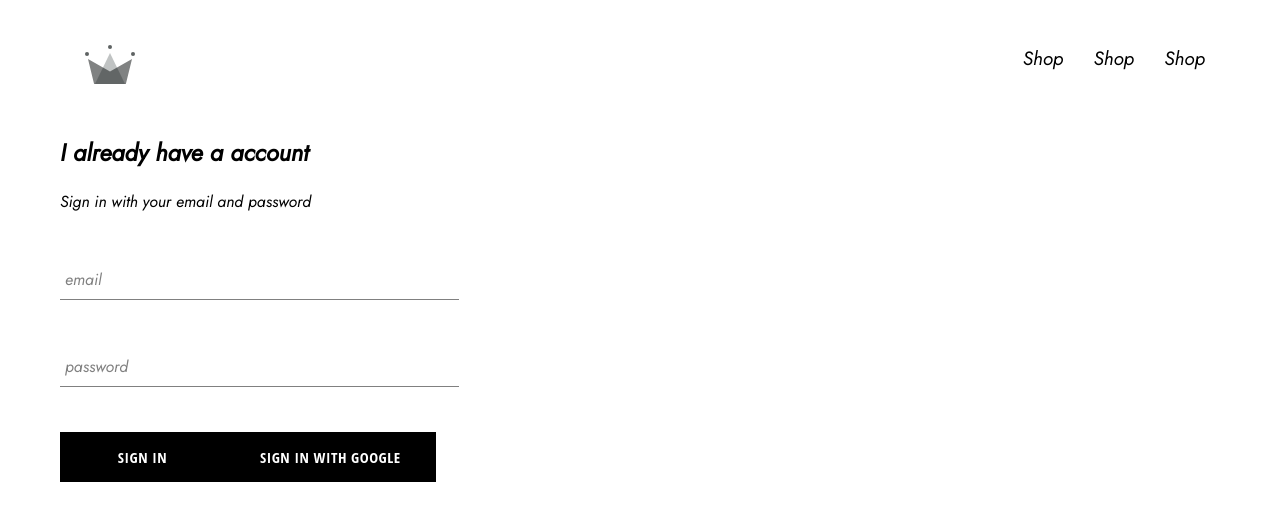
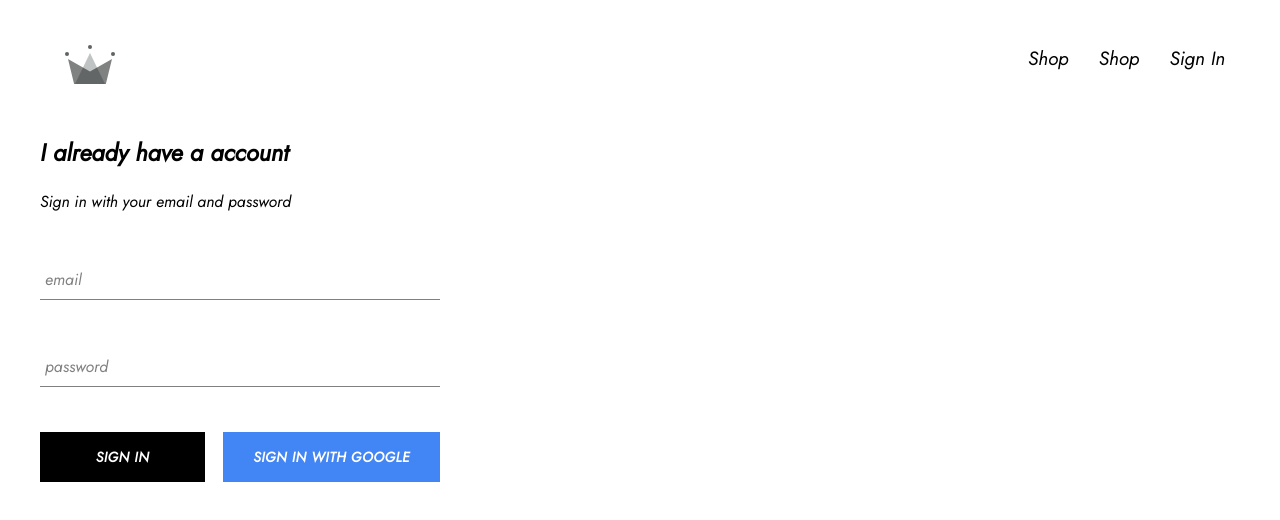
Before and after one commit to xluo62/online-shop, a React (Create React App) app: page /signin in a window 1280 px wide. Shown: the top 520 px of the page. Built offline with nearby package versions, Linux system fonts and the light colour scheme; no server answers.

Commit message:
Storing User Data in Firebase

```diff
--- a/src/App.css
+++ b/src/App.css
@@ -1,4 +1,9 @@
 body {
   font-family: 'Jost', sans-serif;
-  padding: 20px 60px;
+  padding: 20px 40px;
 }
+
+
+*{
+  box-sizing: border-box;
+}
--- a/src/App.js
+++ b/src/App.js
@@ -5,7 +5,7 @@ import HomePage from './pages/homepage/homepage.component';
 import ShopPage from './pages/shoppage/shop.component';
 import Header from './components/header/header.component';
 import SignINAndSignUpPage from './pages/sign-in-and-sign-up/sign-in-and-sign-up.component';
-import { auth } from './firebase/firebase.utils';
+import { auth, createUserProfileDocument } from './firebase/firebase.utils';
 
 class App extends React.Component {
   constructor(props){
@@ -17,19 +17,38 @@ class App extends React.Component {
   }
   unsubscribeFromAuth = null;
   componentDidMount() {
-    this.unsubscribeFromAuth = auth.onAuthStateChanged(user => {
-      this.setState({ currentUser: user});
-      console.log(user);
+    this.unsubscribeFromAuth = auth.onAuthStateChanged(async userAuth => {
+
+      if (userAuth){
+        const userRef = await createUserProfileDocument(userAuth);
+        //建立第二个subscription
+        userRef.onSnapshot(snapshot => {
+          this.setState(
+            {
+              currentUser:{
+                id: snapshot.id,
+                ...snapshot.data()
+              }
+            });
+        });
+        console.log(`${userAuth.displayName} Signed In`);
+      }
+
+      else{
+        this.setState({ currentUser: userAuth});
+        console.log(userAuth);
+      }
+
     })
   }
   componentWillUnmount() {
     this.unsubscribeFromAuth();
   }
-  component
+
   render() {
     return (
       <div>
-        <Header/>
+        <Header currentUser={ this.state.currentUser }/>
         <Switch>
         <Route exact path='/' component={HomePage}></Route>
         <Route exact path='/shop/hats' component={ShopPage}></Route>
--- a/src/components/custom-button/custom-button.component.jsx
+++ b/src/components/custom-button/custom-button.component.jsx
@@ -1,9 +1,11 @@
 import React from 'react';
 import './custom-button.styles.scss';
 
-const CustomButton = ({ children, ...otherProps }) => (
-    <button className='custom-button' {...otherProps}>
-        { children }
+const CustomButton = ({ children, isGoogleSignIn, ...otherProps }) => (
+    <button className={
+    `${isGoogleSignIn ? 'google-sign-in' : ''}
+    custom-button`} {...otherProps}>
+    { children }
     </button>
 );
 export default CustomButton;
--- a/src/components/custom-button/custom-button.styles.scss
+++ b/src/components/custom-button/custom-button.styles.scss
@@ -4,12 +4,12 @@
     height: 50px;
     letter-spacing: 0.5px;
     line-height: 50px;
-    padding: 0 35px 0 35px;
-    font-size: 15px;
+    padding: 0 30px 0 30px;
+    font-size: 14px;
     background-color: black;
     color: white;
     text-transform: uppercase;
-    font-family: 'Open Sans Condensed';
+    font-family: 'Jost', sans-serif;
     font-weight: bolder;
     border: none;
     cursor: pointer;
@@ -19,4 +19,12 @@
       color: black;
       border: 1px solid black;
     }
+    &.google-sign-in{
+        background-color: #4285f4;
+        color: white;
+        &:hover {
+            background-color:#357ae8;
+            border: none;
+          }
+    }
   }
--- a/src/components/header/header.component.jsx
+++ b/src/components/header/header.component.jsx
@@ -2,7 +2,8 @@ import React from 'react';
 import './header.styles.scss';
 import { Link } from 'react-router-dom';
 import { ReactComponent as Logo } from '../../assets/crown.svg';
-const Header = () => (
+import { auth } from '../../firebase/firebase.utils';
+const Header = ({ currentUser }) => (
     <div className='header'>
         <Link className='logo-container' to='/'>
             <Logo className='Logo'></Logo>
@@ -13,9 +14,17 @@ const Header = () => (
             </Link>
             <Link className='option' to='/shop'>
                 Shop
-            </Link><Link className='option' to='/shop'>
-                Shop
             </Link>
+            { currentUser ?
+                <div className='option' onClick={ () => auth.signOut() }>
+                Sign Out
+                </div>
+                :
+            <Link className='option' to='/signin'>
+                Sign In
+            </Link>
+            }
+
         </div>
     </div>
 );
--- a/src/components/header/header.styles.scss
+++ b/src/components/header/header.styles.scss
@@ -22,6 +22,7 @@
       .option {
         margin-top: 5px;
         padding: 10px 15px;
+        cursor: pointer;
         text-decoration: none;
         color:black;
         font-size: 1.2rem;
--- a/src/components/sign-in/sign-in.component.jsx
+++ b/src/components/sign-in/sign-in.component.jsx
@@ -47,7 +47,7 @@ class SignIn extends React.Component {
                         label="password"
                         type="password"
                     />
-
+                    <div className="buttons">
                         <CustomButton
                             type='submit'
                             value='Submit Form'
@@ -55,10 +55,13 @@ class SignIn extends React.Component {
                         >
                         </CustomButton>
                         <CustomButton
+                            isGoogleSignIn
                             onClick={signInWithGoogle}
                             children='Sign In With Google'
                         >
                         </CustomButton>
+                    </div>
+
 
                 </form>
             </div>
--- a/src/components/sign-in/sign-in.styles.scss
+++ b/src/components/sign-in/sign-in.styles.scss
@@ -1,5 +1,10 @@
 .sign-in {
-    width:30vw;
+    width:400px;
     display: flex;
     flex-direction: column;
+
+    .buttons{
+        display: flex;
+        justify-content: space-between;
+    }
 }
--- a/src/firebase/firebase.utils.js
+++ b/src/firebase/firebase.utils.js
@@ -13,6 +13,35 @@ const firebaseConfig = {
     measurementId: "G-HHLKJQT7HZ"
   };
 
+  export const createUserProfileDocument = async (userAuth, additionalData) => {
+      if (!userAuth){
+          return;
+      }
+      //get back docRef from firebase;
+      const userRef =  firestore.doc(`user/${userAuth.uid}`);
+      //get back docSanpShotObj by using .get()
+      const snapShot = await userRef.get();
+
+      if(!snapShot.exists){
+          //add this
+          const { displayName, email } = userAuth;
+          const createdAt = new Date();
+          console.log(displayName);
+          try {
+              await userRef.set({
+                displayName,
+                email,
+                createdAt,
+                ...additionalData
+              })
+          } catch(error){
+            console.log("error creating user", error.message);
+          }
+      }
+      return userRef;
+
+
+  }
   firebase.initializeApp(firebaseConfig);
 
   export const auth = firebase.auth();
```
Lines whose indentation alone changed are shown as unchanged.
